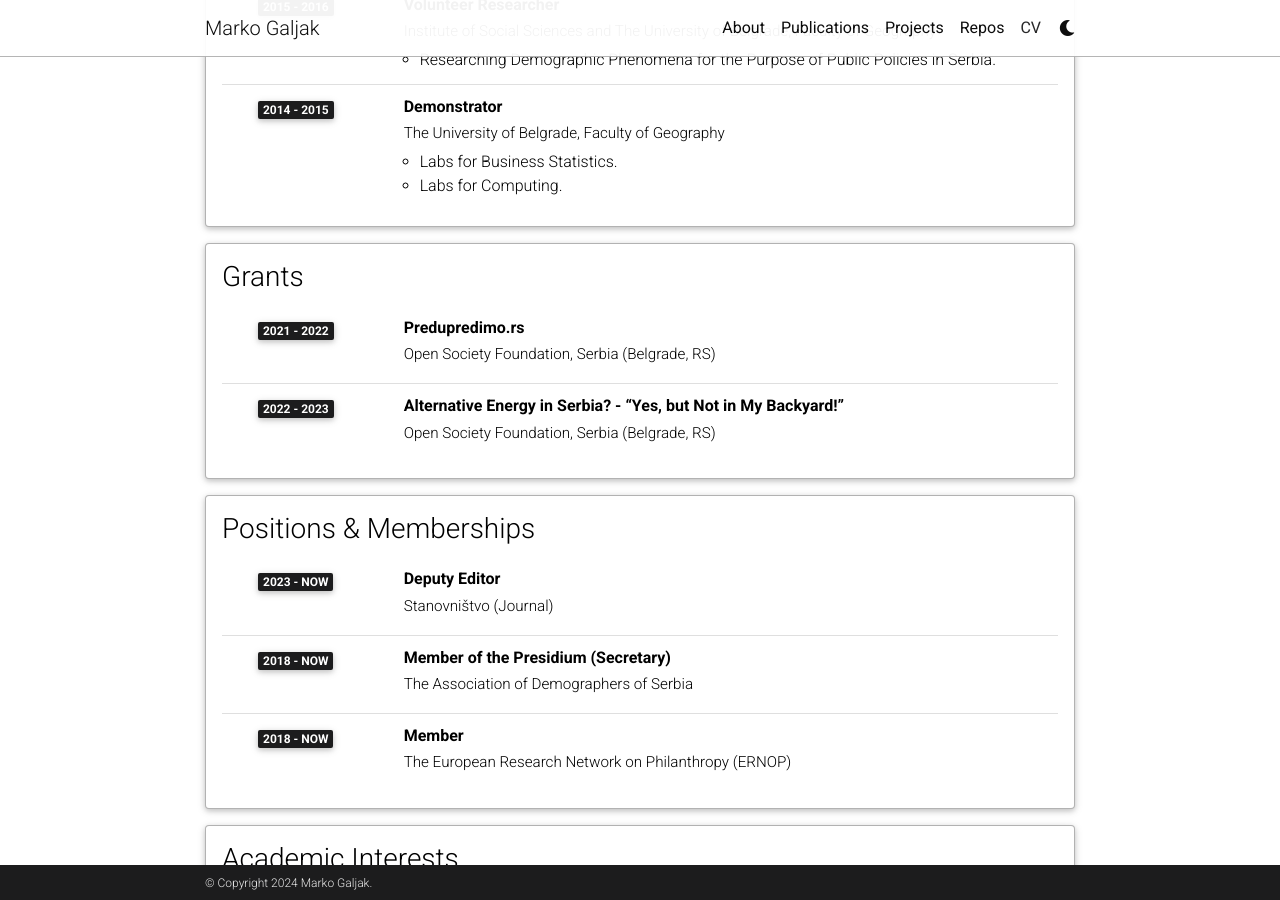
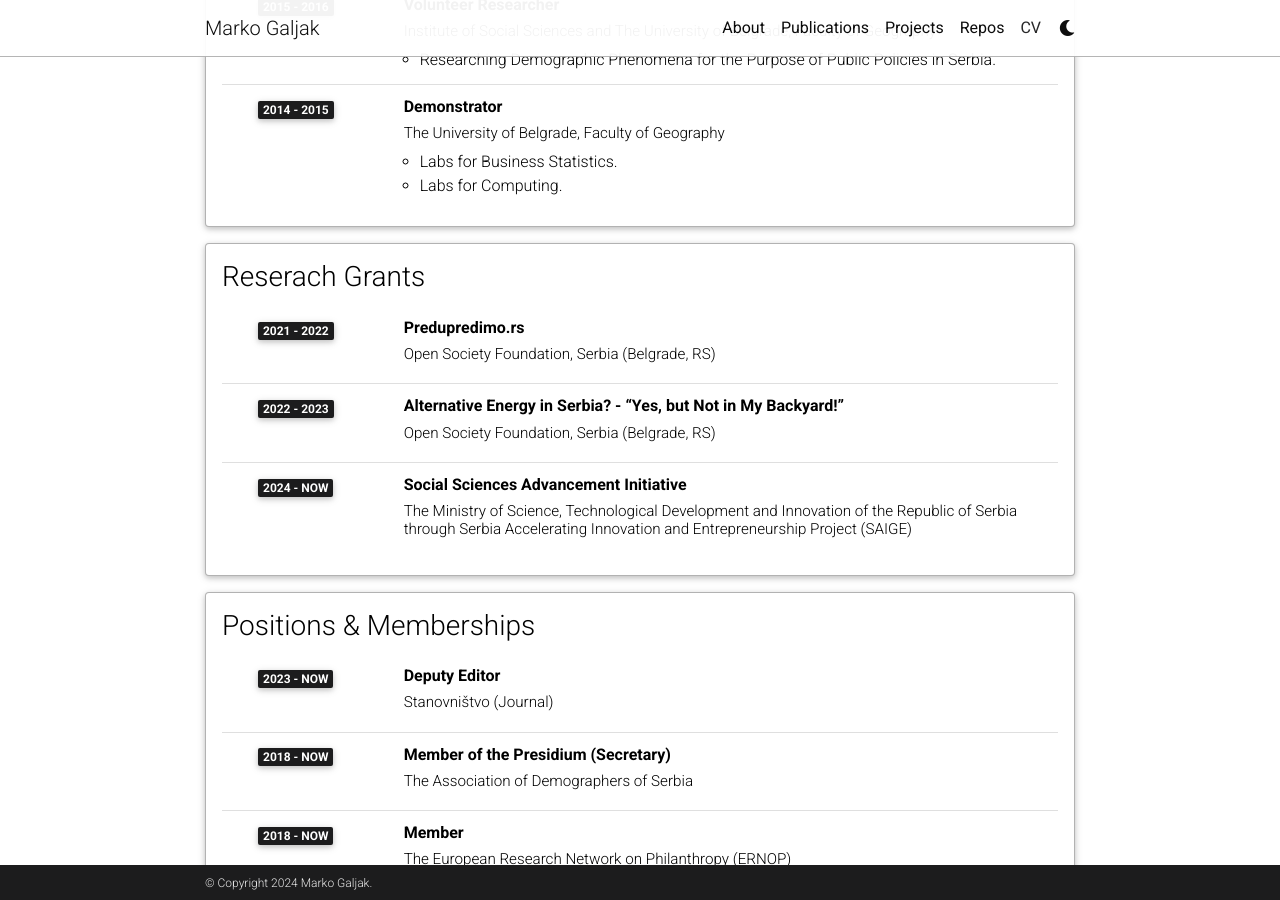
Before and after one commit to gljk/gljk, a Jekyll site: the page built from _pages/cv.md, in a window 1280 px wide and 900 px high, scrolled down 1680 px. Built offline with Jekyll 4.4.1, drawn with Linux system fonts in a browser that asks for light colours; full-size pictures stand in for the smaller copies a plugin makes; comment, search, counter and statistics services are not loaded; a style sheet for code colours, icons or effects is not loaded.

Commit message:
added news fix

```diff
--- a/_data/cv.yml
+++ b/_data/cv.yml
@@ -88,7 +88,7 @@
         - Labs for Business Statistics.
         - Labs for Computing.
 
-- title: Grants
+- title: Reserach Grants
   type: time_table
   contents:
     - title: Predupredimo.rs
@@ -97,6 +97,9 @@
     - title: Alternative Energy in Serbia? - “Yes, but Not in My Backyard!”
       year: 2022 - 2023
       institution: Open Society Foundation, Serbia (Belgrade, RS)
+    - title: Social Sciences Advancement Initiative
+      year: 2024 - now
+      institution: The Ministry of Science, Technological Development and Innovation of the Republic of Serbia through Serbia Accelerating Innovation and Entrepreneurship Project (SAIGE)
 
 - title: Positions & Memberships
   type: time_table
```
Also changed, not shown: _news/announcement_7.md (+1 -1 lines).
